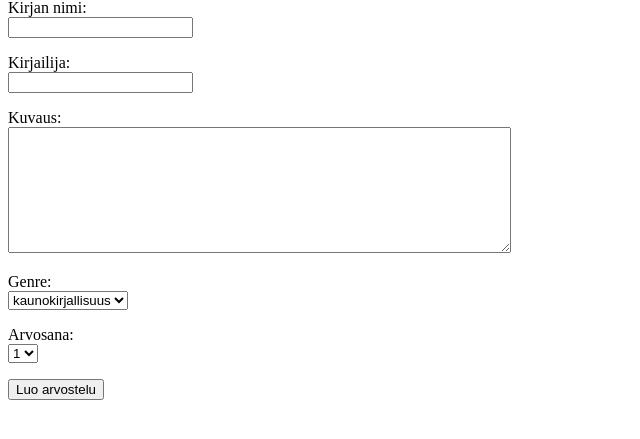
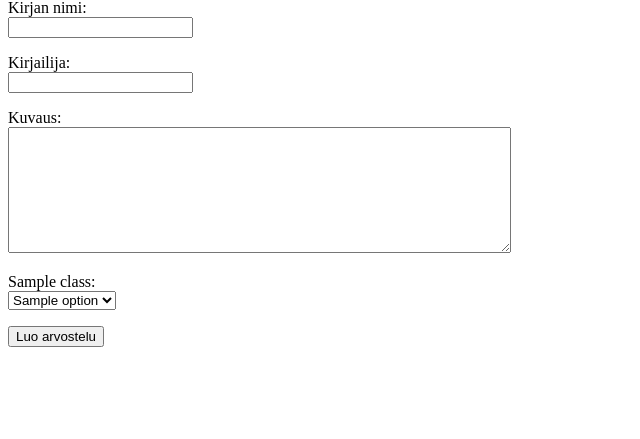
Before and after one commit to mariavuorikallio/book-review-app, a Flask app: template templates/new_review.html in a window 1280 px wide. Shown: the part 81-520 px from the top of the page, without its empty margins (0-640 px from the left). Run offline with Flask 3, Linux system fonts and the light colour scheme; the template is opened without the code that fills it: most values are stand-ins (such as "Sample title", 1, 10 or a date in 2020).

Commit message:
Store classes in database

```diff
--- a/app.py
+++ b/app.py
@@ -47,7 +47,8 @@ def show_review(review_id):
 @app.route("/new_review")
 def new_review():
     require_login()
-    return render_template("new_review.html")
+    classes = reviews.get_all_classes()
+    return render_template("new_review.html", classes=classes)
 
 @app.route("/create_review", methods=["POST"])
 def create_review():
@@ -62,13 +63,12 @@ def create_review():
     if not description or len(description) > 1000:
        abort(403)
     user_id = session["user_id"]
+
     classes = []
-    genre = request.form["genre"]
-    if genre:
-       classes.append(("Genre", genre))
-    rating = request.form["rating"]
-    if rating:
-       classes.append(("Arvosana", rating))
+    for entry in request.form.getlist("classes"):
+        if entry:
+           parts = entry.split(":")
+           classes.append((parts[0], parts[1]))
 
     reviews.add_review(title, author, description, user_id, classes)
 
--- a/schema.sql
+++ b/schema.sql
@@ -9,7 +9,15 @@ CREATE TABLE reviews (
     title TEXT,
     author TEXT,
     description TEXT,
+    genre TEXT,
+    rating INTEGER,
     user_id INTEGER REFERENCES users
+);
+
+CREATE TABLE classes (
+    id INTEGER PRIMARY KEY,
+    title TEXT,
+    value TEXT
 );
 
 CREATE TABLE review_classes (
--- a/templates/new_review.html
+++ b/templates/new_review.html
@@ -20,25 +20,16 @@
       Kuvaus: <br />
       <textarea name="description" rows="8" cols="60" maxlength="1000" required></textarea>
     </p>
+    {% for class in classes %}
     <p>
-     Genre: <br />
-     <select name="genre">
-      <option value="kaunokirjallisuus">kaunokirjallisuus</option>
-      <option value="jännitys">jännitys</option>
-      <option value="fantasia">fantasia</option>
-      <option value="scifi">scifi</option>
-      <option value="romantiikka">romantiikka</option>
-     </select>
-    </p>
-     Arvosana: <br />
-     <select name="rating">
-      <option value="1">1</option>
-      <option value="2">2</option>
-      <option value="3">3</option>
-      <option value="4">4</option>
-      <option value="5">5</option>
+      {{ class }}: <br />
+      <select name="classes">
+      {% for option in classes[class] %}
+        <option value="{{ class }}:{{ option }}">{{ option }}</option>
+      {% endfor %}
      </select>
      </p>
+     {% endfor %}
     <input type="submit" value="Luo arvostelu" />
   </form>
 </body>
```
Also changed, not shown: init.sql (added, +13 -0 lines), reviews.py (+12 -0 lines).
